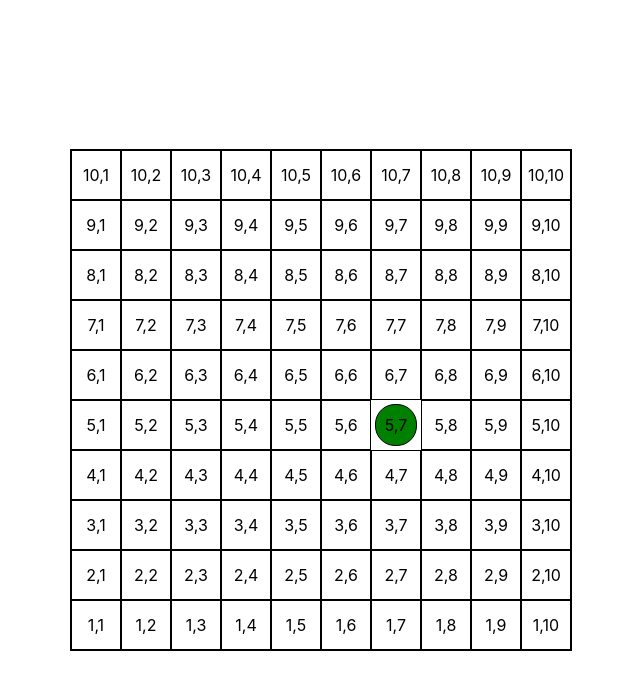
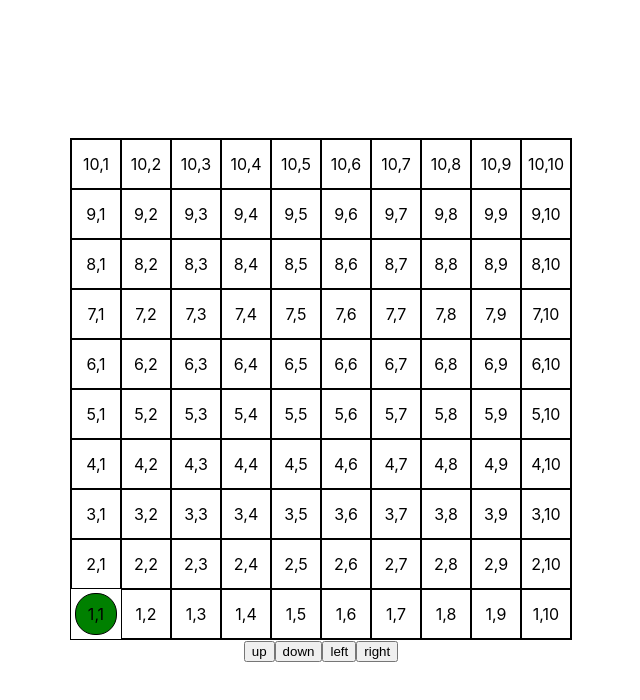
Before and after one commit to hayesdev/roombaV.2, a React (Create React App) app in the folder roomba/: page / in a window 1280 px wide. Shown: the top 700 px of the page, without its empty margins (319-959 px from the left). Built offline with nearby package versions, Linux system fonts and the light colour scheme.

Commit message:
movement working

```diff
--- a/roomba/src/App.js
+++ b/roomba/src/App.js
@@ -1,10 +1,12 @@
 import React from "react";
 import Grid from "./Grid";
+import Moves from "./Moves";
 
 function App() {
   return (
     <div className="App">
       <Grid />
+      <Moves />
     </div>
   );
 }
--- a/roomba/src/Grid.js
+++ b/roomba/src/Grid.js
@@ -1,16 +1,17 @@
 import React, { useState, useEffect } from "react";
+import { useGlobalContext } from "./context";
 
 function Grid() {
-  const [roomba, setRoomba] = useState("5, 7");
-  //   useEffect(() => {
-  //     setRoomba([1, 1]);
-  //   }, []);
+  const { position } = useGlobalContext();
   const grid = [];
   for (let i = 10; i >= 1; i--) {
     for (let j = 10; j >= 1; j--) {
       grid.push(
         <div
-          className={roomba === `${i}, ${j}` ? "roomba cell" : "cell"}
+          className={
+            // toString to make comparison work
+            position.toString() === `${i},${j}` ? "roomba cell" : "cell"
+          }
           id={[i, j]}
           key={[i, j]}
         >
@@ -19,11 +20,6 @@ function Grid() {
       );
     }
   }
-
-  // will have roomba conditional render when its position matches a cell id
-  // use ref to targe
-
-  console.log(grid);
   return <div className="grid">{grid}</div>;
 }
 
--- /dev/null
+++ b/roomba/src/Moves.js
@@ -0,0 +1,16 @@
+import React from "react";
+import { useGlobalContext } from "./context";
+
+function Moves() {
+  const { up, down, left, right } = useGlobalContext();
+  return (
+    <div>
+      <button onClick={up}>up</button>
+      <button onClick={down}>down</button>
+      <button onClick={left}>left</button>
+      <button onClick={right}>right</button>
+    </div>
+  );
+}
+
+export default Moves;
--- /dev/null
+++ b/roomba/src/context.js
@@ -0,0 +1,36 @@
+import React, { useContext, useReducer, useEffect } from "react";
+import reducer from "./reducer";
+
+const AppContext = React.createContext();
+
+const initialState = {
+  position: [1, 1],
+};
+
+const AppProvider = ({ children }) => {
+  const [state, dispatch] = useReducer(reducer, initialState);
+  const up = () => {
+    dispatch({ type: "UP" });
+  };
+  const down = () => {
+    dispatch({ type: "DOWN" });
+  };
+  const left = () => {
+    dispatch({ type: "LEFT" });
+  };
+  const right = () => {
+    dispatch({ type: "RIGHT" });
+  };
+
+  return (
+    <AppContext.Provider value={{ ...state, up, down, left, right }}>
+      {children}
+    </AppContext.Provider>
+  );
+};
+
+export const useGlobalContext = () => {
+  return useContext(AppContext);
+};
+
+export { AppContext, AppProvider };
--- a/roomba/src/index.js
+++ b/roomba/src/index.js
@@ -2,10 +2,13 @@ import React from "react";
 import ReactDOM from "react-dom";
 import "./index.css";
 import App from "./App";
+import { AppProvider } from "./context";
 
 ReactDOM.render(
   <React.StrictMode>
-    <App />
+    <AppProvider>
+      <App />
+    </AppProvider>
   </React.StrictMode>,
   document.getElementById("root")
 );
--- /dev/null
+++ b/roomba/src/reducer.js
@@ -0,0 +1,27 @@
+const reducer = (state, action) => {
+  const x = state.position[0];
+  const y = state.position[1];
+  // logic adjusted for grid layout
+  switch (action.type) {
+    case "UP":
+      return {
+        position: [x + 1, y],
+      };
+    case "DOWN":
+      return {
+        position: [x - 1, y],
+      };
+    case "LEFT":
+      return {
+        position: [x, y - 1],
+      };
+    case "RIGHT":
+      return {
+        position: [x, y + 1],
+      };
+    default:
+      return state;
+  }
+};
+
+export default reducer;
```
